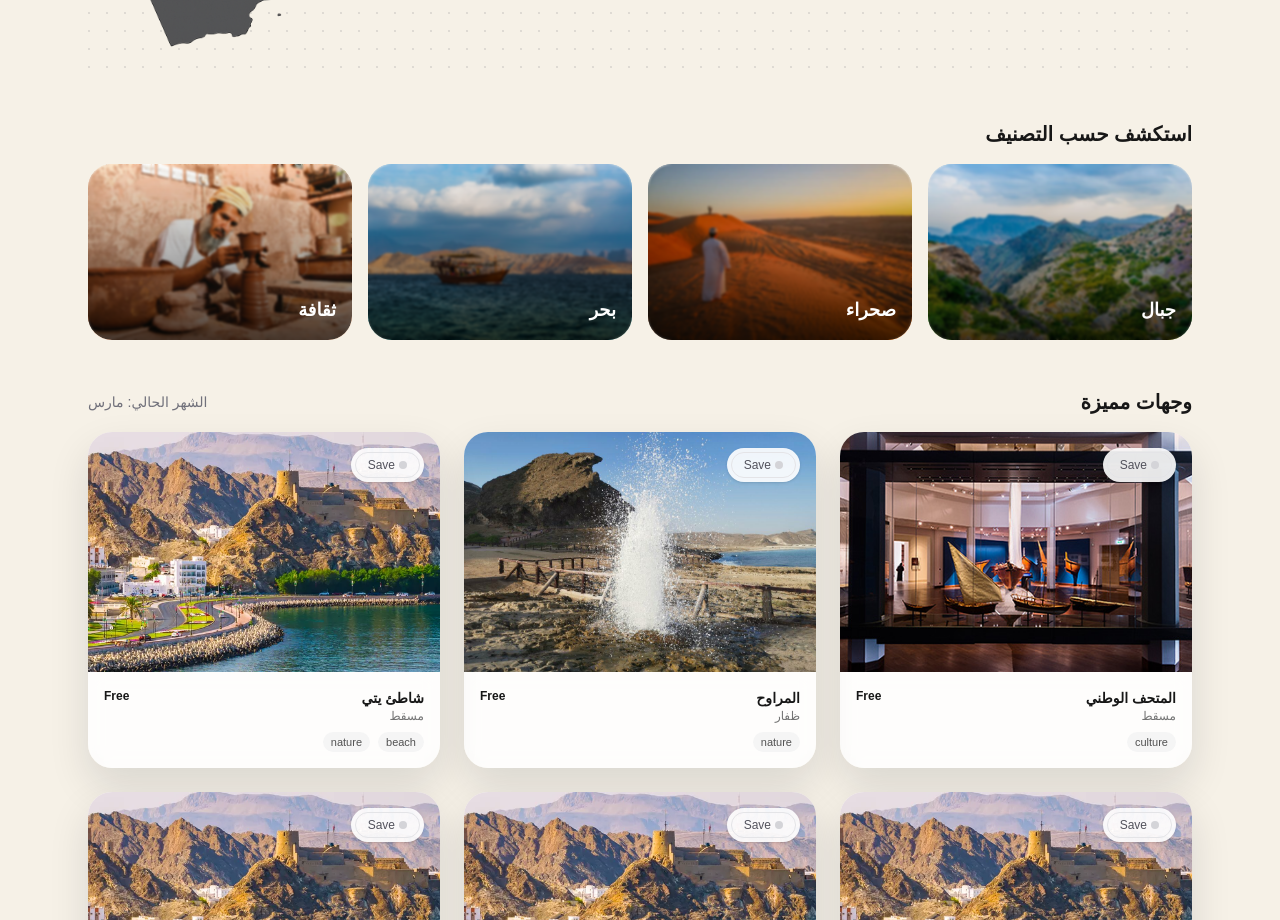
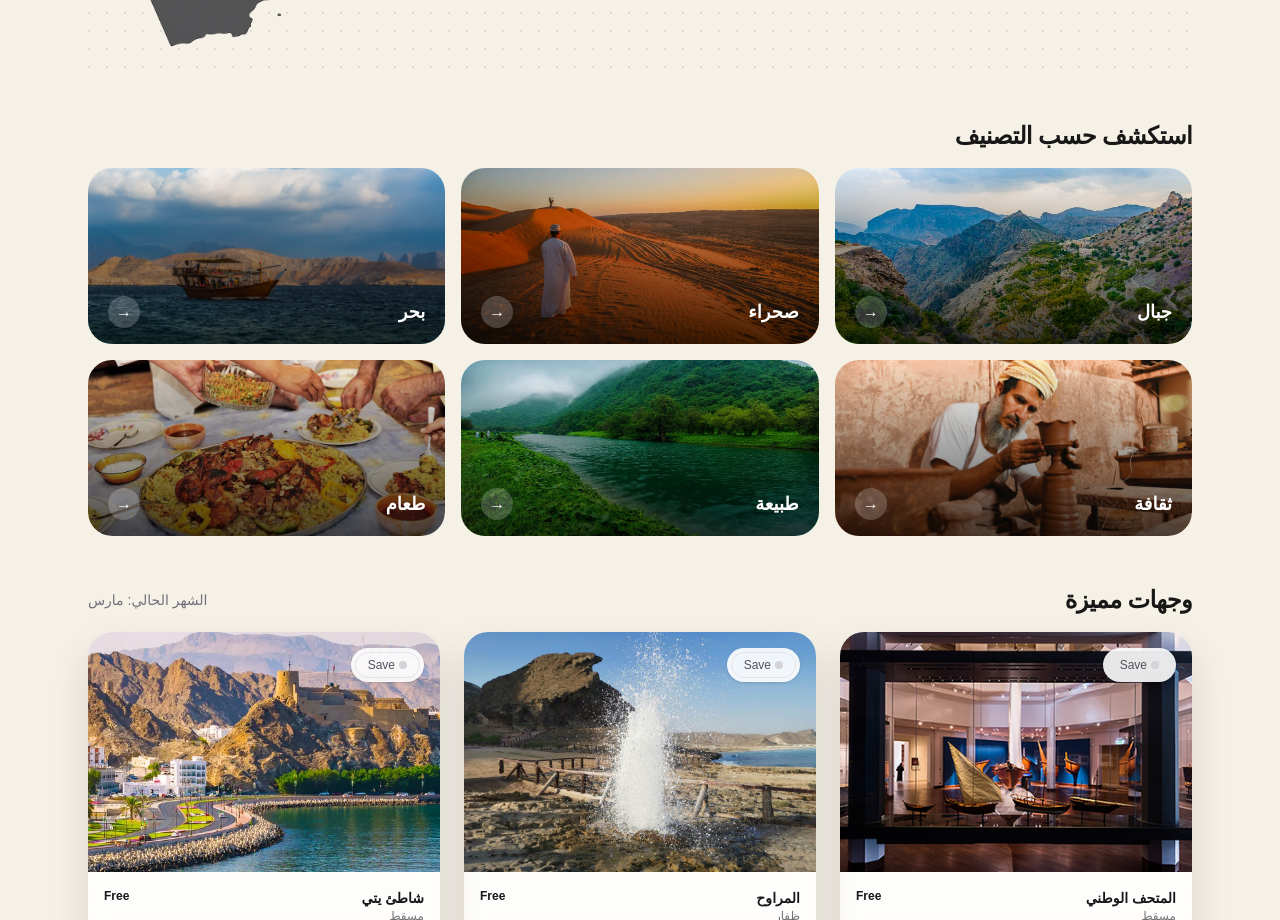
Before and after one commit to 3ma1r/codestacker-frontend-visit-oman, a Next.js app: page /ar in a window 1280 px wide. Shown: the part 860-1780 px from the top of the page. Built offline with nearby package versions, Linux system fonts and the light colour scheme.

Commit message:
ui: redesign homepage explore by category section

```diff
--- a/app/[locale]/page.tsx
+++ b/app/[locale]/page.tsx
@@ -223,19 +223,26 @@ export default async function DiscoverPage({ params }: Props) {
 
       <section className="space-y-4">
         <h2
-          className={`text-xl font-semibold ${isArabic ? "text-right" : "text-left"}`}
+          className={`text-2xl font-semibold tracking-tight ${isArabic ? "text-right" : "text-left"}`}
         >
           {isArabic ? "استكشف حسب التصنيف" : "Explore by category"}
         </h2>
-        <div className="grid gap-4 sm:grid-cols-2 lg:grid-cols-4">
-          {CATEGORY_CARDS.map((card) => {
+        <div className="grid gap-4 sm:grid-cols-2 lg:grid-cols-3">
+          {[
+            ...CATEGORY_CARDS,
+            { label: { en: "Nature", ar: "طبيعة" }, href: "category=nature" },
+            { label: { en: "Food", ar: "طعام" }, href: "category=food" },
+          ].map((card) => {
             const imageMap: Record<string, string> = {
               mountain: "/images/category/mountain.jpg",
               desert: "/images/category/desert.avif",
               beach: "/images/category/sea.jpg",
               culture: "/images/category/culture.jpg",
+              nature: "/images/category/nature.jpg",
+              food: "/images/category/food.jpeg",
             };
-            const imageSrc = imageMap[card.href.split("=")[1]] ?? "/images/category/sea.jpg";
+            const key = card.href.split("=")[1];
+            const imageSrc = imageMap[key] ?? "/images/category/sea.jpg";
             return (
               <Link
                 key={card.label.en}
@@ -247,10 +254,13 @@ export default async function DiscoverPage({ params }: Props) {
                   alt={card.label[isArabic ? "ar" : "en"]}
                   className="h-44 w-full object-cover transition duration-300 group-hover:scale-[1.03]"
                 />
-                <div className="absolute inset-0 bg-gradient-to-t from-black/70 via-black/30 to-transparent backdrop-blur-[1px]" />
-                <div className="absolute bottom-4 left-4 right-4">
+                <div className="absolute inset-0 bg-gradient-to-t from-black/70 via-black/35 to-transparent backdrop-blur-[0.5px]" />
+                <div className="absolute bottom-4 left-5 right-5 flex items-center justify-between">
                   <div className="text-lg font-semibold text-white">
                     {card.label[isArabic ? "ar" : "en"]}
+                  </div>
+                  <div className="flex h-8 w-8 items-center justify-center rounded-full bg-white/20 text-white">
+                    →
                   </div>
                 </div>
               </Link>
@@ -261,7 +271,7 @@ export default async function DiscoverPage({ params }: Props) {
 
       <section className="space-y-4">
         <div className={`flex items-center justify-between ${isArabic ? "text-right" : "text-left"}`}>
-          <h2 className="text-xl font-semibold">
+          <h2 className="text-2xl font-semibold tracking-tight">
             {isArabic ? "وجهات مميزة" : "Featured destinations"}
           </h2>
           <span className="text-sm text-zinc-500">
```
